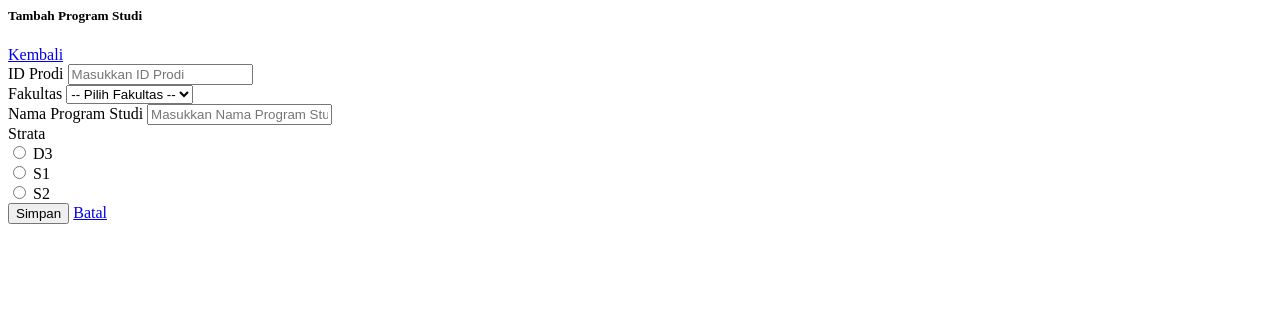
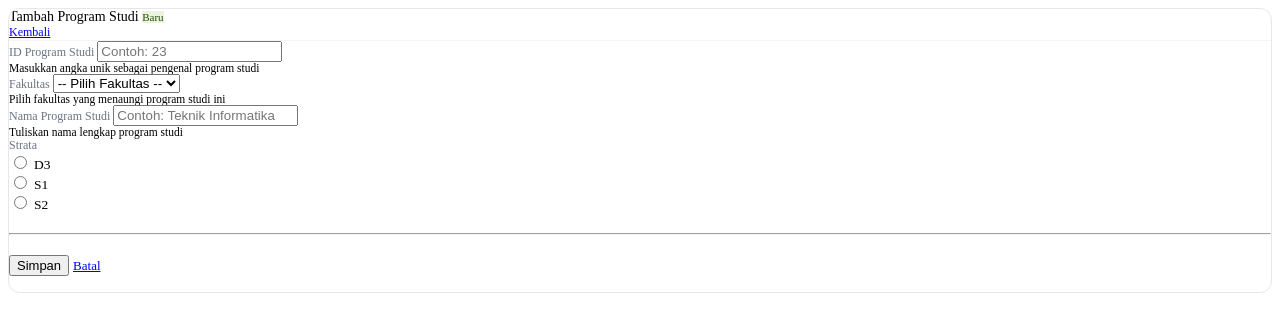
Before and after one commit to 24010110082-Rizky/24010110082_Rizky_Tugas-3, a CodeIgniter app: the page made by application/views/prodi/form.php in a window 1280 px wide. Shown: the top 332 px of the page. Run offline with CodeIgniter, Linux system fonts and the light colour scheme; data that the repository does not hold is empty.

Commit message:
Update views/prodi/form.php

```diff
--- a/application/views/prodi/form.php
+++ b/application/views/prodi/form.php
@@ -1,143 +1,129 @@
-<div class="row">
-	<div class="col-md-8">
-		<div class="card shadow border-0 mb-4">
+<div class="row justify-content-center">
+  <div class="col-md-7">
+    <div class="card border-0" style="border-radius:12px;border:0.5px solid #e5e7eb !important;overflow:hidden;">
 
-			<div class="card-header bg-secondary text-white d-flex flex-column flex-md-row justify-content-between align-items-md-center gap-2">
-				<div>
-					<h5 class="mb-0 fw-bold">
+      <div class="card-header bg-light d-flex align-items-center justify-content-between py-3 px-4" style="border-bottom:1px solid #f3f4f6;">
+        <div class="d-flex align-items-center gap-2">
+          <i class="bi bi-journal-bookmark text-secondary" style="font-size:17px;"></i>
+          <span style="font-size:14px;font-weight:500;">
             <?php echo isset($button) && $button === 'Update' ? 'Ubah Program Studi' : 'Tambah Program Studi'; ?>
-					</h5>
+          </span>
+          <span class="badge rounded-pill" style="font-size:11px;background:#EAF3DE;color:#27500A;">
+            <?php echo isset($button) && $button === 'Update' ? 'Edit' : 'Baru'; ?>
+          </span>
         </div>
-
-				<a class="btn btn-light" href="<?php echo base_url('prodi') ?>">
-					Kembali
+        <a href="<?php echo base_url('prodi') ?>" class="btn btn-sm btn-outline-secondary d-flex align-items-center gap-1" style="font-size:12px;">
+          <i class="bi bi-arrow-left"></i> Kembali
         </a>
       </div>
 
-			<div class="card-body">
-
+      <div class="card-body px-4 py-4">
         <form action="<?php echo $action; ?>" method="post" novalidate>
 
-					<div class="mb-3">
-						<label class="form-label">ID Prodi</label>
-
+          <?php if (!isset($button) || $button !== 'Update'): ?>
+          <!-- Field ID hanya muncul saat tambah (ID manual) -->
+          <div class="mb-4">
+            <label for="prodi_id" class="d-flex align-items-center gap-1 mb-2" style="font-size:12px;font-weight:500;color:#6b7280;">
+              <i class="bi bi-hash" style="font-size:14px;"></i> ID Program Studi
+            </label>
             <input
               type="number"
               name="prodi_id"
-							class="form-control <?php echo form_error('prodi_id') ? 'is-invalid' : ''; ?>"
-							value="<?php echo set_value('prodi_id', isset($prodi['prodi_id']) ? $prodi['prodi_id'] : ''); ?>"
-							placeholder="Masukkan ID Prodi">
+              id="prodi_id"
+              class="form-control <?php echo form_error('prodi_id') ? 'is-invalid' : (isset($_POST['prodi_id']) ? 'is-valid' : ''); ?>"
+              value="<?php echo set_value('prodi_id'); ?>"
+              placeholder="Contoh: 23">
+            <div class="form-text" style="font-size:11.5px;">Masukkan angka unik sebagai pengenal program studi</div>
+            <?php if (form_error('prodi_id')): ?>
+              <div class="invalid-feedback"><?php echo form_error('prodi_id'); ?></div>
+            <?php endif; ?>
+          </div>
+          <?php endif; ?>
 
-						<?php if (form_error('prodi_id')): ?>
-							<div class="invalid-feedback">
-								<?php echo form_error('prodi_id'); ?>
-							</div>
+          <!-- Dropdown Fakultas -->
+          <div class="mb-4">
+            <label for="fakultas_id" class="d-flex align-items-center gap-1 mb-2" style="font-size:12px;font-weight:500;color:#6b7280;">
+              <i class="bi bi-building" style="font-size:14px;"></i> Fakultas
+            </label>
+            <select
+              name="fakultas_id"
+              id="fakultas_id"
+              class="form-select <?php echo form_error('fakultas_id') ? 'is-invalid' : (isset($_POST['fakultas_id']) ? 'is-valid' : ''); ?>">
+              <option value="">-- Pilih Fakultas --</option>
+              <?php foreach ($fakultas as $f): ?>
+                <option value="<?php echo $f['fakultas_id']; ?>"
+                  <?php echo set_select('fakultas_id', $f['fakultas_id'], (isset($prodi['fakultas_id']) && $prodi['fakultas_id'] == $f['fakultas_id'])); ?>>
+                  <?php echo $f['fakultas_name']; ?>
+                </option>
+              <?php endforeach; ?>
+            </select>
+            <div class="form-text" style="font-size:11.5px;">Pilih fakultas yang menaungi program studi ini</div>
+            <?php if (form_error('fakultas_id')): ?>
+              <div class="invalid-feedback"><?php echo form_error('fakultas_id'); ?></div>
             <?php endif; ?>
           </div>
 
-					<div class="mb-3">
-						<label class="form-label">Fakultas</label>
-
-						<select
-							name="fakultas_id"
-							class="form-select <?php echo form_error('fakultas_id') ? 'is-invalid' : ''; ?>">
-
-							<option value="">-- Pilih Fakultas --</option>
-
-							<?php foreach ($fakultas as $f): ?>
-								<option
-									value="<?php echo $f['fakultas_id']; ?>"
-									<?php echo set_select(
-										'fakultas_id',
-										$f['fakultas_id'],
-										isset($prodi['fakultas_id']) && $prodi['fakultas_id'] == $f['fakultas_id']
-									); ?>>
-									<?php echo $f['fakultas_name']; ?>
-								</option>
-							<?php endforeach; ?>
-
-						</select>
-
-						<?php if (form_error('fakultas_id')): ?>
-							<div class="invalid-feedback">
-								<?php echo form_error('fakultas_id'); ?>
-							</div>
+          <!-- Nama Program Studi -->
+          <div class="mb-4">
+            <label for="prodi_name" class="d-flex align-items-center gap-1 mb-2" style="font-size:12px;font-weight:500;color:#6b7280;">
+              <i class="bi bi-journal-bookmark" style="font-size:14px;"></i> Nama Program Studi
+            </label>
+            <input
+              type="text"
+              name="prodi_name"
+              id="prodi_name"
+              class="form-control <?php echo form_error('prodi_name') ? 'is-invalid' : (isset($_POST['prodi_name']) ? 'is-valid' : ''); ?>"
+              value="<?php echo set_value('prodi_name', isset($prodi['prodi_name']) ? $prodi['prodi_name'] : ''); ?>"
+              placeholder="Contoh: Teknik Informatika">
+            <div class="form-text" style="font-size:11.5px;">Tuliskan nama lengkap program studi</div>
+            <?php if (form_error('prodi_name')): ?>
+              <div class="invalid-feedback"><?php echo form_error('prodi_name'); ?></div>
             <?php endif; ?>
           </div>
 
-					<div class="mb-3">
-						<label class="form-label">Nama Program Studi</label>
-
+          <!-- Radio Strata -->
+          <div class="mb-4">
+            <label class="d-flex align-items-center gap-1 mb-2" style="font-size:12px;font-weight:500;color:#6b7280;">
+              <i class="bi bi-mortarboard" style="font-size:14px;"></i> Strata
+            </label>
+            <div class="d-flex gap-3">
+              <?php
+              $strata_options = ['D3', 'S1', 'S2'];
+              foreach ($strata_options as $s): ?>
+                <div class="form-check">
                   <input
-							type="text"
-							name="prodi_name"
-							class="form-control <?php echo form_error('prodi_name') ? 'is-invalid' : ''; ?>"
-							value="<?php echo set_value('prodi_name', isset($prodi['prodi_name']) ? $prodi['prodi_name'] : ''); ?>"
-							placeholder="Masukkan Nama Program Studi">
-
-						<?php if (form_error('prodi_name')): ?>
-							<div class="invalid-feedback">
-								<?php echo form_error('prodi_name'); ?>
+                    class="form-check-input <?php echo form_error('prodi_strata') ? 'is-invalid' : (isset($_POST['prodi_strata']) ? 'is-valid' : ''); ?>"
+                    type="radio"
+                    name="prodi_strata"
+                    id="strata_<?php echo $s; ?>"
+                    value="<?php echo $s; ?>"
+                    <?php echo set_radio('prodi_strata', $s, (isset($prodi['prodi_strata']) && $prodi['prodi_strata'] === $s)); ?>>
+                  <label class="form-check-label" for="strata_<?php echo $s; ?>" style="font-size:13.5px;">
+                    <?php echo $s; ?>
+                  </label>
                 </div>
+              <?php endforeach; ?>
+            </div>
+            <?php if (form_error('prodi_strata')): ?>
+              <div class="text-danger mt-1" style="font-size:12px;"><?php echo form_error('prodi_strata'); ?></div>
             <?php endif; ?>
           </div>
 
-					<div class="mb-3">
-						<label class="form-label d-block">Strata</label>
-
-						<div class="form-check form-check-inline">
-							<input
-								class="form-check-input"
-								type="radio"
-								name="prodi_strata"
-								value="D3"
-								<?php echo set_radio('prodi_strata', 'D3', isset($prodi['prodi_strata']) && $prodi['prodi_strata'] == 'D3'); ?>>
-
-							<label class="form-check-label">D3</label>
-						</div>
-
-						<div class="form-check form-check-inline">
-							<input
-								class="form-check-input"
-								type="radio"
-								name="prodi_strata"
-								value="S1"
-								<?php echo set_radio('prodi_strata', 'S1', isset($prodi['prodi_strata']) && $prodi['prodi_strata'] == 'S1'); ?>>
-
-							<label class="form-check-label">S1</label>
-						</div>
-
-						<div class="form-check form-check-inline">
-							<input
-								class="form-check-input"
-								type="radio"
-								name="prodi_strata"
-								value="S2"
-								<?php echo set_radio('prodi_strata', 'S2', isset($prodi['prodi_strata']) && $prodi['prodi_strata'] == 'S2'); ?>>
-
-							<label class="form-check-label">S2</label>
-						</div>
-
-						<?php if (form_error('prodi_strata')): ?>
-							<div class="text-danger mt-2">
-								<?php echo form_error('prodi_strata'); ?>
-							</div>
-						<?php endif; ?>
-					</div>
+          <hr style="border-color:#f3f4f6;margin:1.25rem 0;">
 
           <div class="d-flex gap-2">
-						<button type="submit" class="btn btn-primary">
+            <button type="submit" class="btn btn-primary d-flex align-items-center gap-1" style="font-size:13px;">
+              <i class="bi bi-floppy"></i>
               <?php echo isset($button) ? $button : 'Simpan'; ?>
             </button>
-
-						<a href="<?php echo base_url('prodi') ?>" class="btn btn-secondary">
-							Batal
+            <a href="<?php echo base_url('prodi') ?>" class="btn btn-outline-secondary d-flex align-items-center gap-1" style="font-size:13px;">
+              <i class="bi bi-x-lg"></i> Batal
             </a>
           </div>
 
         </form>
+      </div>
 
     </div>
   </div>
 </div>
-</div>
```
Lines whose indentation alone changed are shown as unchanged.
